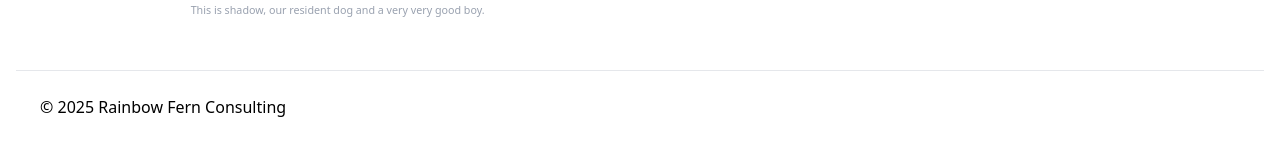
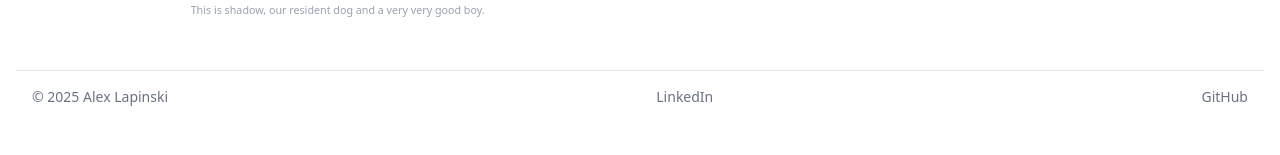
Before and after one commit to distractdiverge/portfolio-website, a React (Vite) app: page / in a window 1280 px wide. Shown: the part 1213-1368 px from the top of the page. Built offline with nearby package versions, Linux system fonts and the light colour scheme.

Commit message:
Added github and linked in links

```diff
--- a/src/components/footer.tsx
+++ b/src/components/footer.tsx
@@ -6,8 +6,14 @@ const FooterComponent : React.FC = () => {
         <footer className="bg-white pb-10">
             <div className="p-4">
                 <div className="w-auto">
-                    <div className="border-gray-200 border-t p-4">
-                        <p className="p-2">&copy; {currentYear} Rainbow Fern Consulting</p>
+                    <div className="border-gray-200 border-t p-4 flex justify-between items-center">
+                        <p className="text-sm text-gray-500">&copy; {currentYear} Alex Lapinski</p>
+                        <a href="https://www.linkedin.com/in/alexlapinski/" target="_blank" rel="noopener noreferrer" className="text-sm text-gray-500 hover:text-blue-600">
+                            LinkedIn
+                        </a>
+                        <a href="https://github.com/distractdiverge" target="_blank" rel="noopener noreferrer" className="text-sm text-gray-500 hover:text-blue-600">
+                            GitHub
+                        </a>
                     </div>
                 </div>
             </div>
```
